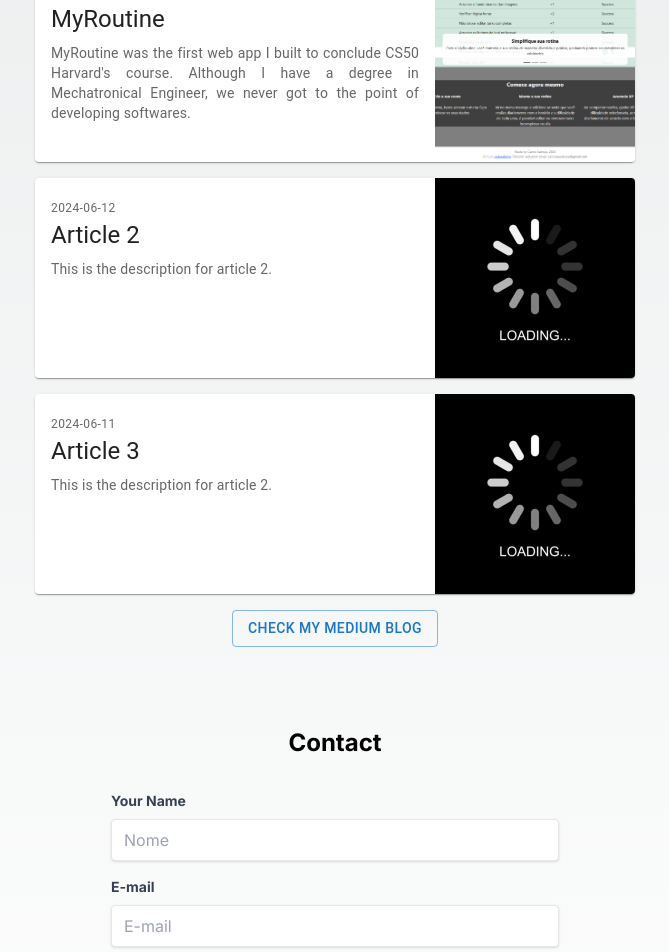
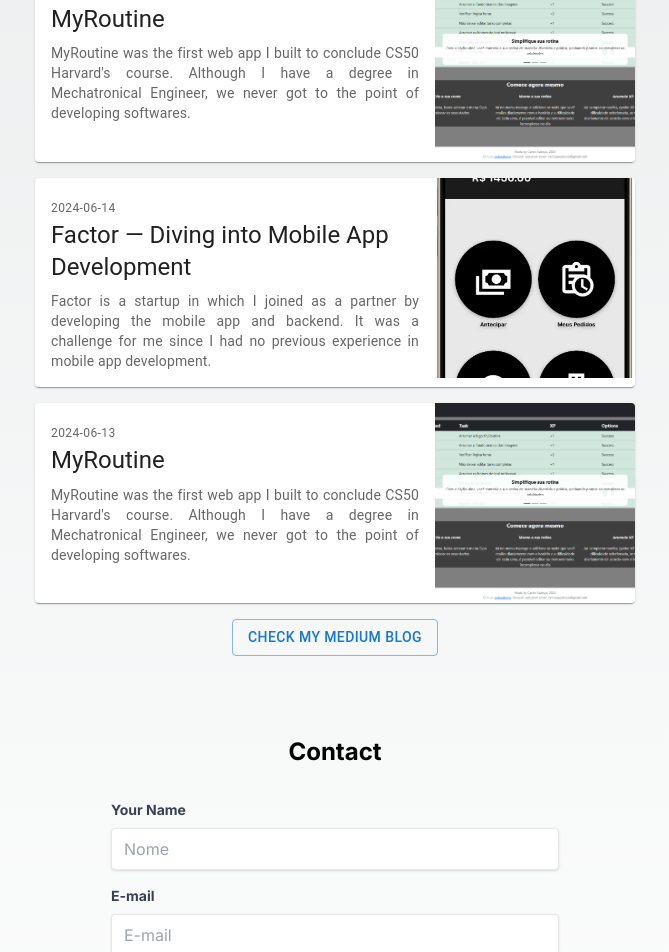
Before and after one commit to cadusaboya/portfolio-website, a Next.js app: page / in a window 1280 px wide. Shown: the part 1985-2937 px from the top of the page, without its empty margins (305-974 px from the left). Built offline with nearby package versions, Linux system fonts and the light colour scheme.

Commit message:
Added new blog post and image

```diff
--- a/components/NewsList.tsx
+++ b/components/NewsList.tsx
@@ -3,7 +3,6 @@
 import * as React from 'react';
 import { Grid, Button, Box } from '@mui/material';
 import BlogCard from './BlogCard';
-import { useRouter } from 'next/navigation';
 
 const newsArticles = [
   {
@@ -14,18 +13,18 @@
     date: "2024-06-13"
   },
   {
-    title: "Article 2",
-    description: "This is the description for article 2.",
-    image: "/loading.jpg",
-    url: "/blog/article2",
-    date: "2024-06-12"
+    title: "Factor — Diving into Mobile App Development",
+    description: "Factor is a startup in which I joined as a partner by developing the mobile app and backend. It was a challenge for me since I had no previous experience in mobile app development.",
+    image: "/factor_main.png",
+    url: "https://medium.com/@carlosepsaboya/factor-diving-into-mobile-app-development-cf0266e66511",
+    date: "2024-06-14"
   },
   {
-    title: "Article 3",
-    description: "This is the description for article 2.",
-    image: "/loading.jpg",
-    url: "/blog/article3",
-    date: "2024-06-11"
+    title: "MyRoutine",
+    description: "MyRoutine was the first web app I built to conclude CS50 Harvard's course. Although I have a degree in Mechatronical Engineer, we never got to the point of developing softwares.",
+    image: "/myroutine.png",
+    url: "https://medium.com/@carlosepsaboya/myroutine-68b69c2dbe01",
+    date: "2024-06-13"
   }
 ];
 
```
Also changed, not shown: public/factor_main.png (added).
